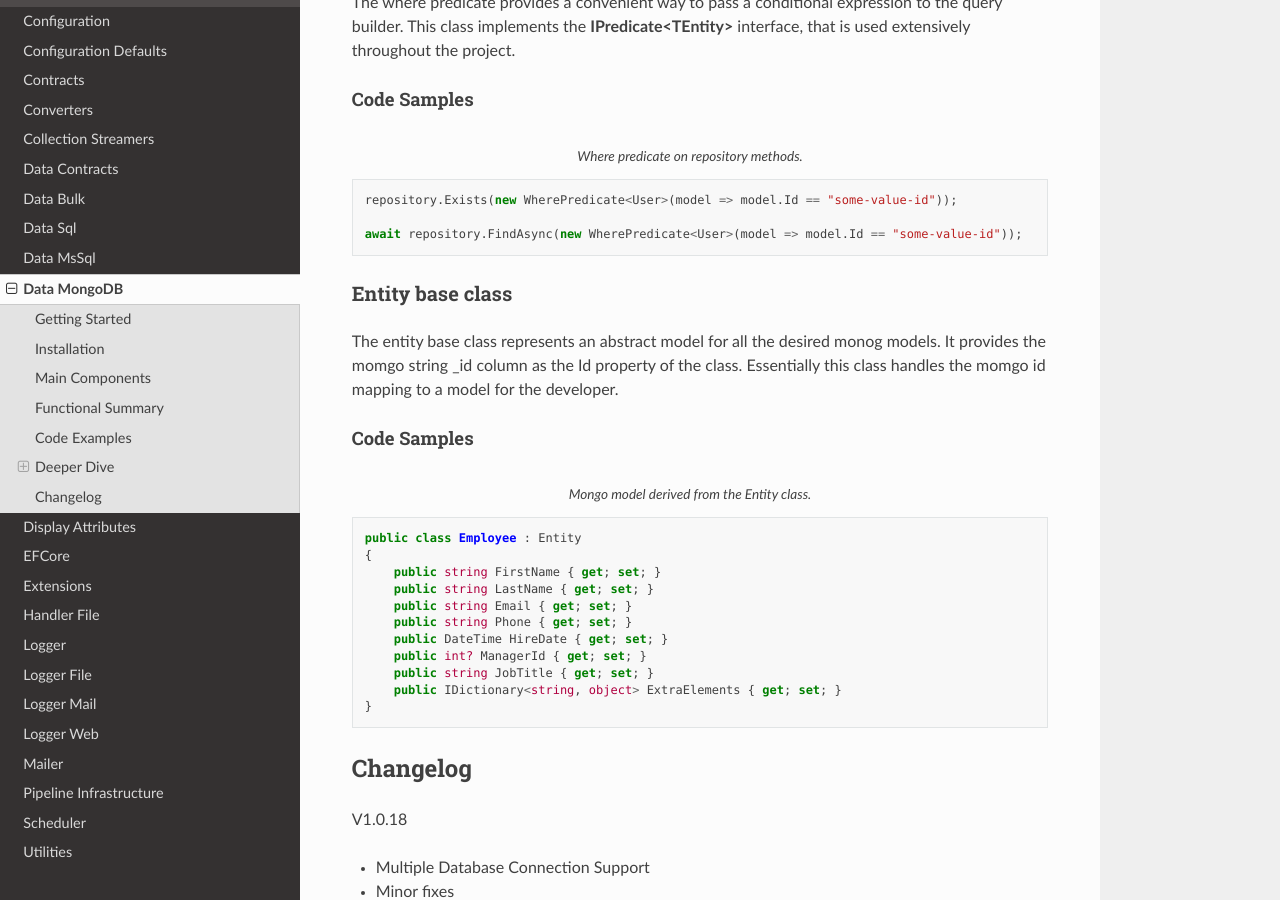
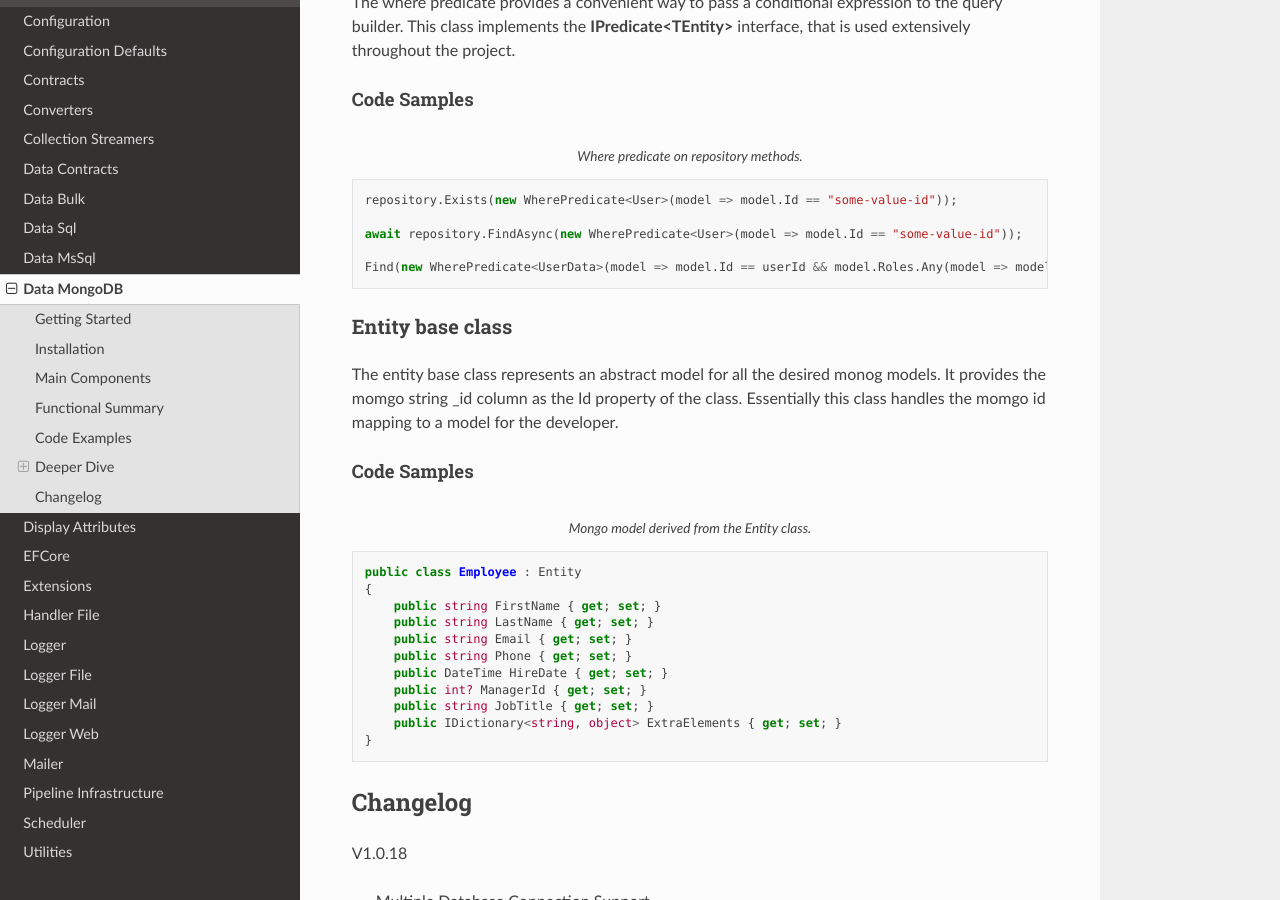
Before and after one commit to BjornWilliams/DocsVersaTul, a Sphinx documentation site: the page built from docs/source/mongodb.rst, in a window 1280 px wide and 900 px high, scrolled down 9484 px. Built offline with Sphinx 7.4.7 and the Read the Docs theme 2.0.0, drawn with Linux system fonts in a browser that asks for light colours.

Commit message:
Update mongodb.rst

```diff
--- a/docs/source/mongodb.rst
+++ b/docs/source/mongodb.rst
@@ -505,6 +505,8 @@ Code Samples
 
     await repository.FindAsync(new WherePredicate<User>(model => model.Id == "some-value-id"));
 
+    Find(new WherePredicate<UserData>(model => model.Id == userId && model.Roles.Any(model => model.Name == roleName)));
+
 Entity base class
 ^^^^^^^^^^^^^^^^^^^^^^
 
```
